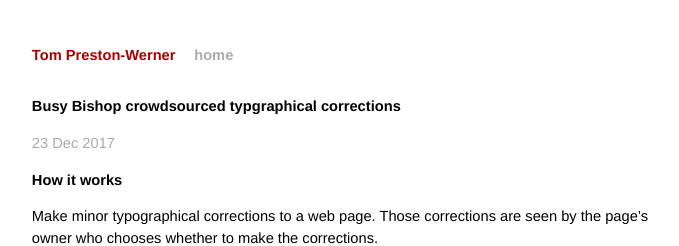
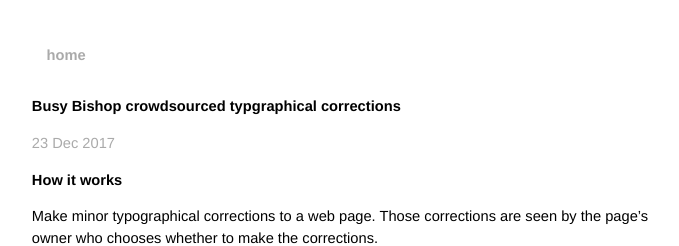
Before and after one commit to GaryB432/busy-bishop, a Jekyll site: the page built from docs/_posts/2017-12-23-welcome.md, in a window 1280 px wide. Shown: the top 246 px of the page, without its empty margins (300-979 px from the left). Built offline with Jekyll 4.4.1, drawn with Linux system fonts in a browser that asks for light colours; some of the changed text lies outside the part shown.

Commit message:
another try

```diff
--- a/docs/_layouts/default.html
+++ b/docs/_layouts/default.html
@@ -1,6 +1,8 @@
 <!DOCTYPE html>
 <html xmlns="http://www.w3.org/1999/xhtml" xml:lang="en" lang="en-us">
+
 <head>
+  <base href="https://garyb432.github.io/busy-bishop">
   <meta http-equiv="content-type" content="text/html; charset=utf-8" />
   <title>{{ page.title }}</title>
 
@@ -11,50 +13,27 @@
   <link rel="stylesheet" href="/css/screen.css" type="text/css" media="screen, projection" />
 
   <!-- Typekit -->
-   <script type="text/javascript" src="http://use.typekit.com/jpd0pfm.js"></script>
-   <script type="text/javascript">try{Typekit.load();}catch(e){}</script>
+  <script type="text/javascript" src="https://use.typekit.com/jpd0pfm.js"></script>
+  <script type="text/javascript">try { Typekit.load(); } catch (e) { }</script>
 </head>
+
 <body>
 
   <!-- ClickTale Top part -->
   <script type="text/javascript">
-var WRInitTime=(new Date()).getTime();
+    var WRInitTime = (new Date()).getTime();
   </script>
   <!-- ClickTale end of Top part -->
 
   <div class="site">
     <div class="title">
-    <a href="/">Tom Preston-Werner</a>
       <a class="extra" href="/">home</a>
     </div>
 
     {{ content }}
 
-  <div class="footer">
-    <div class="contact">
-      <p>
-        Tom Preston-Werner
-        <br />
-        Cofounder of
-          <a href="https://codestarter.org/">Codestarter</a>,
-          <a href="https://github.com/">GitHub</a>
-        <br />
-        tom@mojombo.com
-      </p>
-    </div>
-    <div class="contact">
-      <p>
-        <a href="http://github.com/mojombo/">github.com/mojombo</a><br />
-        <a href="http://twitter.com/mojombo/">twitter.com/mojombo</a><br />
-      </p>
-    </div>
-    <div class="rss">
-      <a href="http://feeds.feedburner.com/tom-preston-werner">
-        <img src="/images/rss.png" alt="Subscribe to RSS Feed" />
-      </a>
-    </div>
-  </div>
   </div>
 
 </body>
+
 </html>
```
Lines whose indentation alone changed are shown as unchanged.
